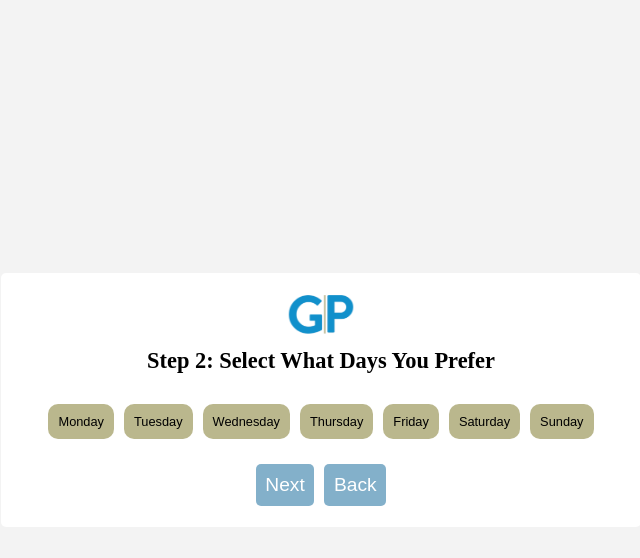
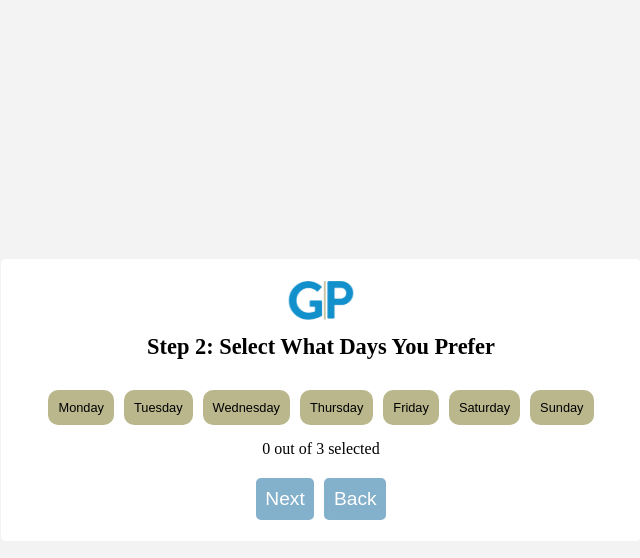
Before and after one commit to BozinovskiDaniel/Gym-Periodisation, a React (Create React App) app: page / in a window 1280 px wide. Both pictures are taken after a click on the button "Next". Shown: the top 558 px of the page, without its empty margins (319-959 px from the left). Built offline with nearby package versions, Linux system fonts and the light colour scheme.

Commit message:
progress update 1

```diff
--- a/package.json
+++ b/package.json
@@ -4,6 +4,7 @@
   "private": true,
   "dependencies": {
     "@material-ui/core": "^4.11.4",
+    "@material-ui/icons": "^4.11.2",
     "@testing-library/jest-dom": "^5.12.0",
     "@testing-library/react": "^11.2.7",
     "@testing-library/user-event": "^12.8.3",
--- a/src/components/DaysSequence.js
+++ b/src/components/DaysSequence.js
@@ -6,7 +6,7 @@ import "../styling/DaysSequence.css";
 // Material UI
 import Button from "@material-ui/core/Button";
 
-function DaysSequence({ setDays, days }) {
+function DaysSequence({ setDays, days, value }) {
   // Checks if the day is selected
   const checkIfDaySelected = (givenDay) => {
     for (let i = 0; i < days.length; i++) {
@@ -32,8 +32,10 @@ function DaysSequence({ setDays, days }) {
 
       setDays(daysCopy); // Set the state of new array
     } else {
-      // Add the day
-      setDays([...days, givenDay]);
+      if (days.length < value) {
+        // Add the day
+        setDays([...days, givenDay]);
+      }
     }
   };
 
--- a/src/components/steps/StepTwo.js
+++ b/src/components/steps/StepTwo.js
@@ -5,14 +5,25 @@ import MoveButton from "../MoveButton";
 import Heading from "../Heading";
 import DaysSequence from "../DaysSequence";
 
-function StepTwo({ setCurrentSection }) {
+// CSS
+import "../../styling/StepTwo.css";
+
+// Material UI
+import DoneIcon from "@material-ui/icons/Done";
+
+function StepTwo({ setCurrentSection, value }) {
   const [days, setDays] = useState([]);
 
   return (
     <div>
       <Heading text={"Step 2: Select What Days You Prefer"} />
 
-      <DaysSequence days={days} setDays={setDays} />
+      <DaysSequence days={days} setDays={setDays} value={value} />
+
+      <div className="count-section">
+        {days.length} out of {value} selected
+        {days.length == value && <DoneIcon />}
+      </div>
 
       <MoveButton
         setCurrentSection={setCurrentSection}
--- a/src/pages/Home.js
+++ b/src/pages/Home.js
@@ -24,7 +24,7 @@ function Home() {
         )}
 
         {currentSection === 2 && (
-          <StepTwo setCurrentSection={setCurrentSection} />
+          <StepTwo value={value} setCurrentSection={setCurrentSection} />
         )}
 
         {currentSection === 3 && (
--- /dev/null
+++ b/src/styling/StepTwo.css
@@ -0,0 +1,8 @@
+.count-section {
+  font-size: 1em;
+  margin-top: 10px;
+  display: flex;
+  align-items: center;
+  justify-content: center;
+  width: 100%;
+}
```
Also changed, not shown: 1 other file (tests, documents, lock files or other folders).
